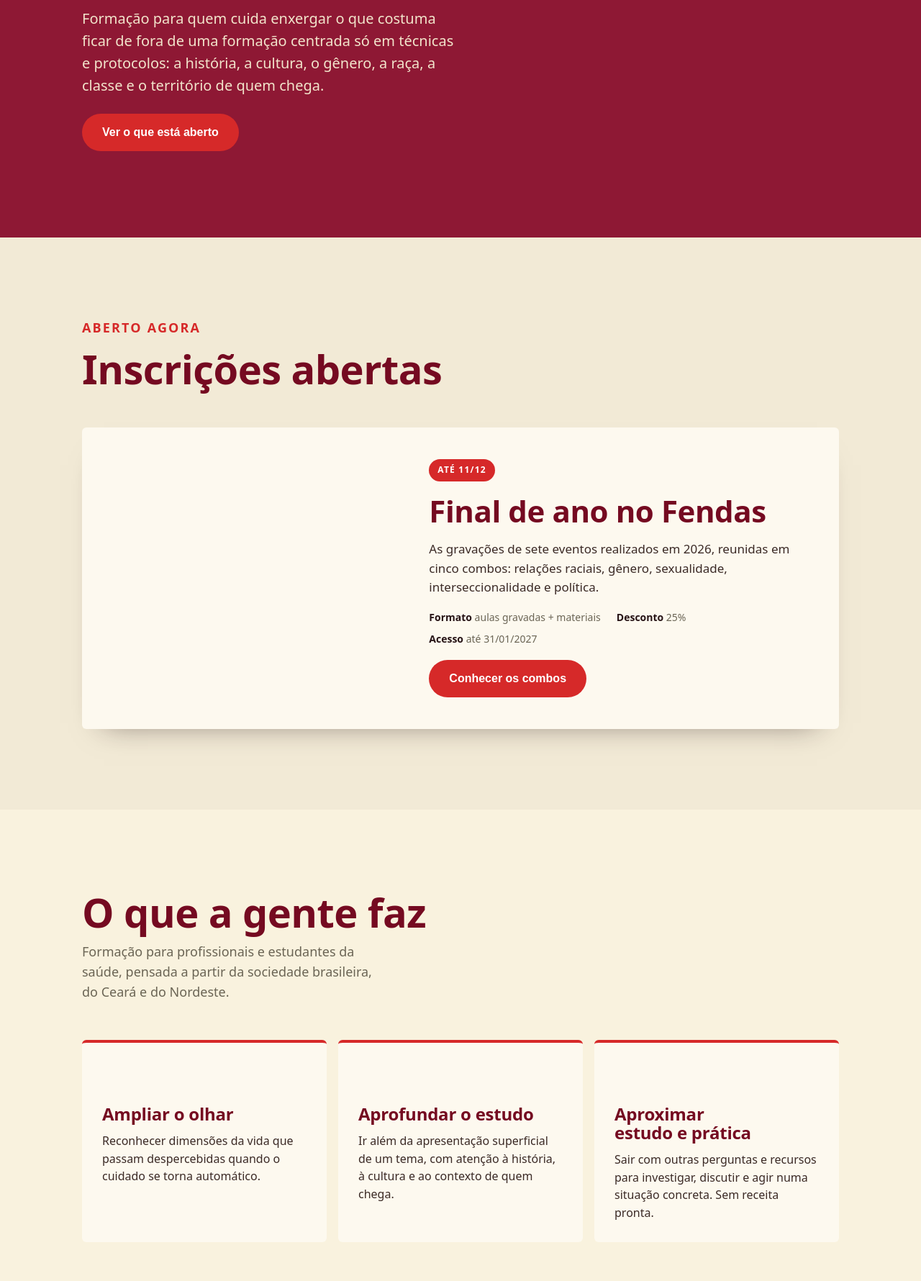
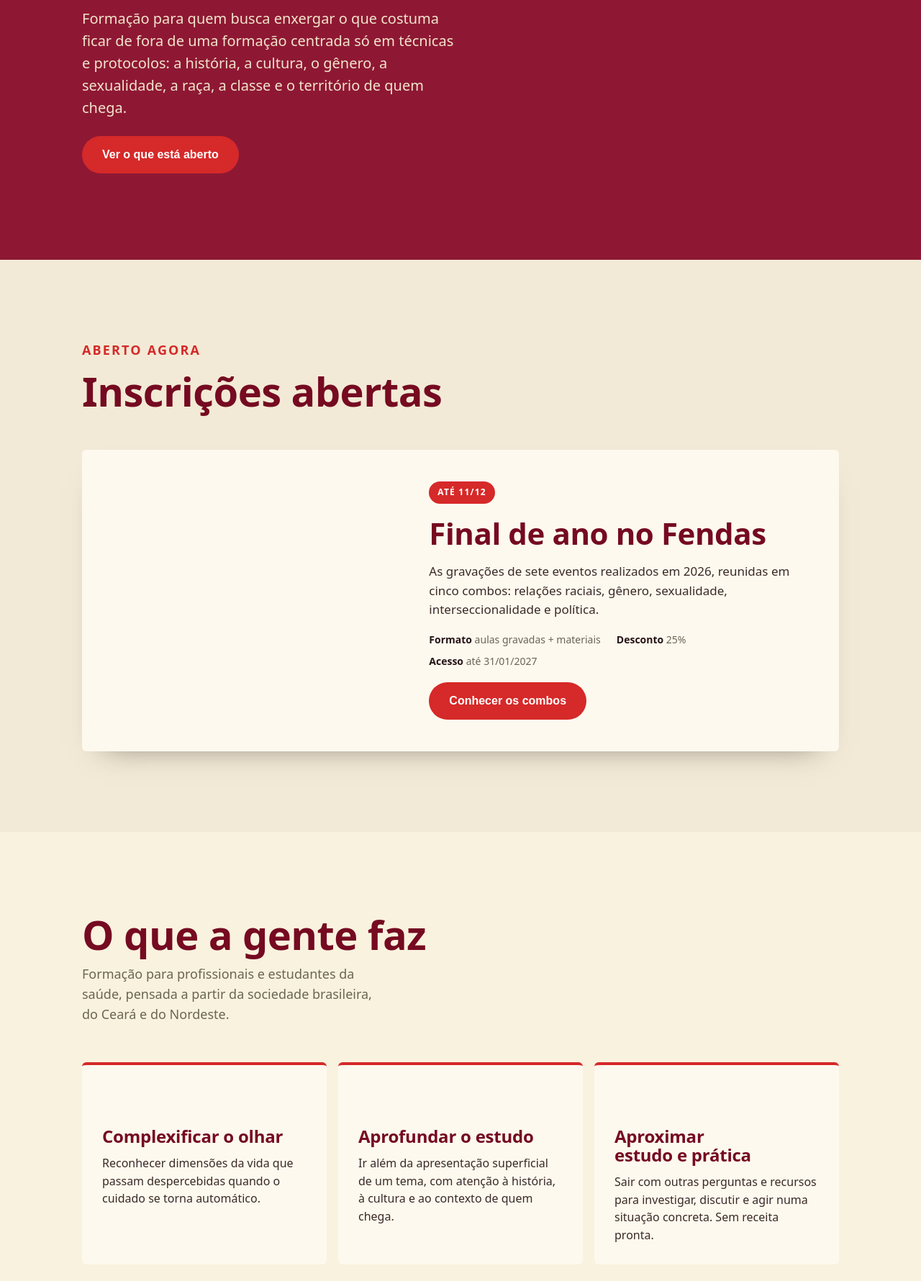
Before and after one commit to institutofendas-git/institutofendas-git.github.io, a plain HTML site: page _fonte/home3-src.html in a window 1280 px wide. Shown: the part 600-2380 px from the top of the page at 72% size. Drawn offline with Linux system fonts and the light colour scheme; a web font is replaced by a local one.

Commit message:
Inicial: nova frase do topo (com sexualidade) e 'Complexificar o olhar'
Co-Authored-By: Claude Opus 5.5 <noreply@anthropic.com>
Claude-Session: https://claude.ai/code/session_01UKPNuJ7gC4ETKyeM7HDrpu

```diff
--- a/_fonte/home3-src.html
+++ b/_fonte/home3-src.html
@@ -7,7 +7,7 @@
 <meta property="og:site_name" content="Instituto Fendas">
 <meta property="og:locale" content="pt_BR">
 <meta property="og:title" content="Instituto Fendas · Saúde, Cultura e Interseccionalidade">
-<meta property="og:description" content="Formação para ampliar o olhar de quem cuida: a história, a cultura, o gênero, a raça, a classe e o território de quem chega.">
+<meta property="og:description" content="Formação para complexificar o olhar de quem cuida: a história, a cultura, o gênero, a sexualidade, a raça, a classe e o território de quem chega.">
 <meta property="og:url" content="https://institutofendas.com.br/">
 <meta property="og:image" content="https://institutofendas.com.br/preview.jpg">
 <meta property="og:image:secure_url" content="https://institutofendas.com.br/preview.jpg">
@@ -221,7 +221,7 @@ footer img{height:24px;width:auto}
   <div class="wrap">
     <p class="eyebrow">Instituto Fendas · saúde, cultura e interseccionalidade</p>
     <h1>É na fenda que o cuidado ganha profundidade.</h1>
-    <p>Formação para quem cuida enxergar o que costuma ficar de fora de uma formação centrada só em técnicas e protocolos: a história, a cultura, o gênero, a raça, a classe e o território de quem chega.</p>
+    <p>Formação para quem busca enxergar o que costuma ficar de fora de uma formação centrada só em técnicas e protocolos: a história, a cultura, o gênero, a sexualidade, a raça, a classe e o território de quem chega.</p>
     <div class="acoes so-campanha"><a class="btn btn-vermelho" href="#aberto">Ver o que está aberto</a></div>
   </div>
 </section>
@@ -255,7 +255,7 @@ footer img{height:24px;width:auto}
   <div class="wrap">
     <div class="cab"><h2>O que a gente faz</h2><p>Formação para profissionais e estudantes da saúde, pensada a partir da sociedade brasileira, do Ceará e do Nordeste.</p></div>
     <div class="tres">
-      <article><img src="{{of/ic-olho.svg}}" alt=""><h3>Ampliar o olhar</h3><p>Reconhecer dimensões da vida que passam despercebidas quando o cuidado se torna automático.</p></article>
+      <article><img src="{{of/ic-olho.svg}}" alt=""><h3>Complexificar o olhar</h3><p>Reconhecer dimensões da vida que passam despercebidas quando o cuidado se torna automático.</p></article>
       <article><img src="{{of/ic-camadas.svg}}" alt=""><h3>Aprofundar o estudo</h3><p>Ir além da apresentação superficial de um tema, com atenção à história, à cultura e ao contexto de quem chega.</p></article>
       <article><img src="{{of/ic-caminhos.svg}}" alt=""><h3>Aproximar estudo e prática</h3><p>Sair com outras perguntas e recursos para investigar, discutir e agir numa situação concreta. Sem receita pronta.</p></article>
     </div>
```
Also changed, not shown: _fonte/src.html (+1 -1 lines), final-de-ano/index.html (+1 -1 lines), index.html (+3 -3 lines).
